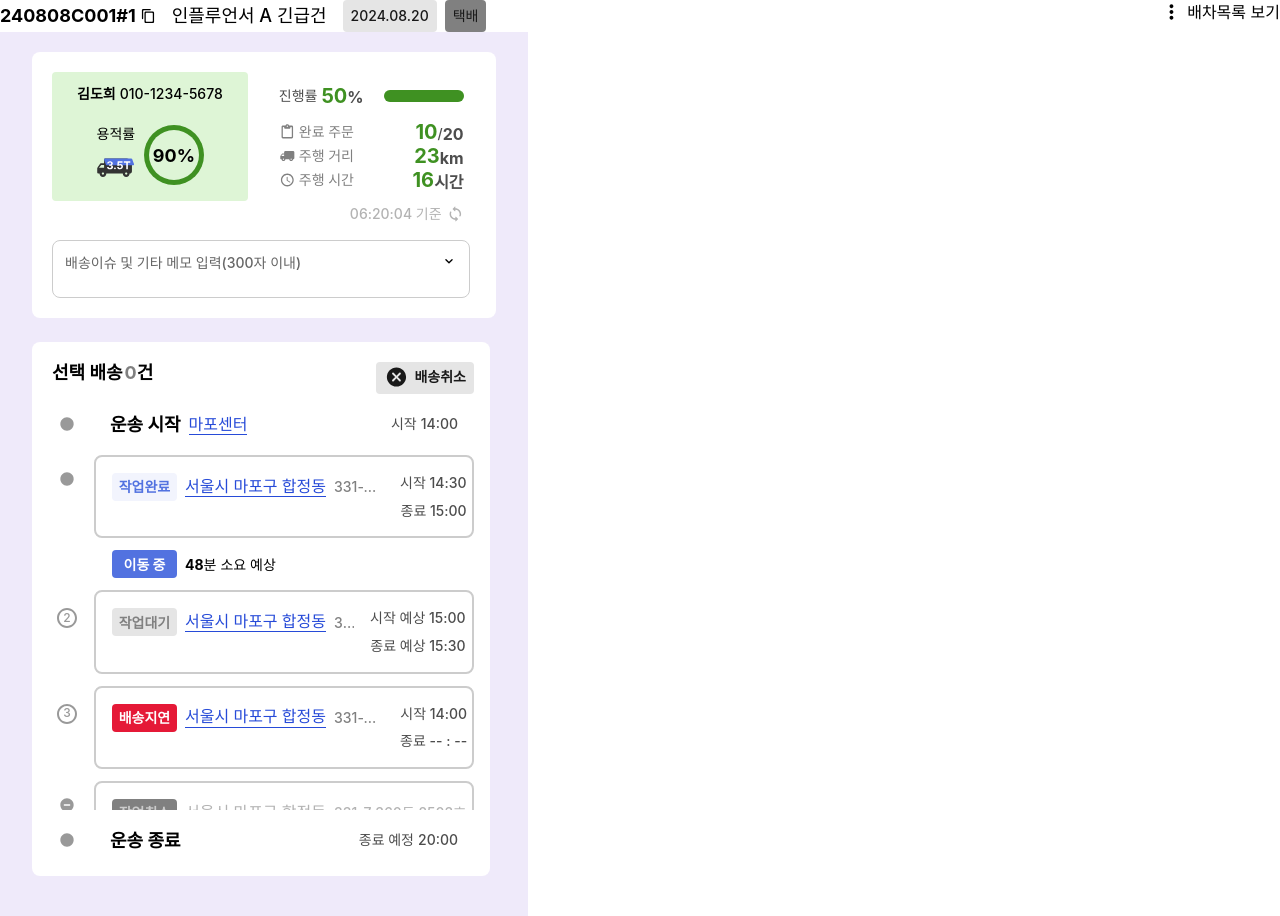
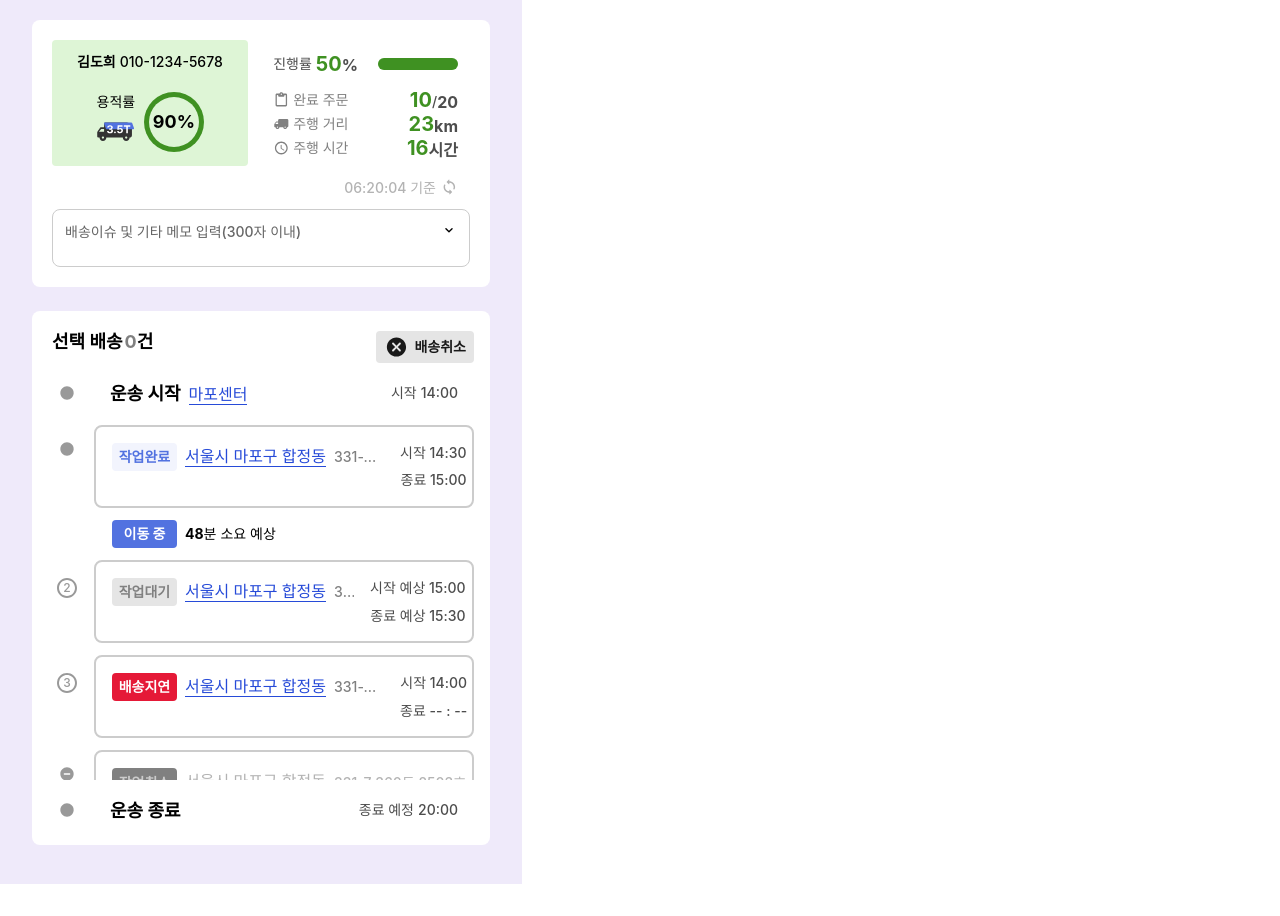
Before and after one commit to FastCampus-Final-Group2/finalproject, a Next.js app: page /control/detail/dispatchCode in a window 1280 px wide. After the commit the page ends 884 px from the top, so only its background shows below. Built offline with nearby package versions, Linux system fonts and the light colour scheme; a web font is replaced by a local one.

Commit message:
design: 컴포넌트 위치 조정, tailwind 수정

```diff
--- a/src/app/control/detail/dispatchCode/page.tsx
+++ b/src/app/control/detail/dispatchCode/page.tsx
@@ -1,15 +1,10 @@
-import Icon from "@/components/core/Icon";
-import Button from "@/components/core/Button";
-import DeliveryIssues from "@/components/DeliveryIssues";
-import FloorAreaRatioCard from "@/components/FloorAreaRatioCard";
 import DeliveryProgressInfo from "@/components/DeliveryProgressInfo";
 import AccessTimeRefresh from "@/components/AccessTimeRefresh";
 import DeliveryRoutine from "@/components/DeliveryRoutine";
-// todo: bg-gray-50 지우기
 const ControlDetailPage = () => {
   return (
     <>
-      <div className="flex justify-between">
+      {/* <div className="flex justify-between">
         <ul className="flex items-center gap-[16px]">
           <li className="flex items-center gap-[4px]">
             <p className="text-T-18-B">240808C001#1</p>
@@ -27,21 +22,13 @@ const ControlDetailPage = () => {
         </ul>
         <div className="flex gap-[4px]">
           <Icon id="menuKebab" />
-          {/* todo: 아이콘 추후 교체 */}
           <div>배차목록 보기</div>
         </div>
-      </div>
+      </div> */}
 
       <div className="flex h-[884px] w-fit flex-col gap-[24px] bg-purple-50 px-[32px] pb-[15px] pt-[20px]">
         <div className="flex w-fit flex-col gap-[4px] rounded-[8px] bg-white p-[20px]">
-          <div className="flex gap-[19px]">
-            <FloorAreaRatioCard />
-            <div className="flex flex-col gap-[12px] p-[12px]">
-              <DeliveryProgressInfo />
-              <AccessTimeRefresh />
-            </div>
-          </div>
-          <DeliveryIssues />
+          <DeliveryProgressInfo />
         </div>
         <div className="flex w-fit flex-col gap-[4px] rounded-[8px] bg-white pb-[8px] pl-[12px] pr-[16px] pt-[20px]">
           <DeliveryRoutine />
--- a/src/components/AccessTimeRefresh/index.tsx
+++ b/src/components/AccessTimeRefresh/index.tsx
@@ -14,7 +14,7 @@ const AccessTimeRefresh = () => {
   }, []);
 
   return (
-    <div>
+    <div className="pr-[12px]">
       <ul className="flex items-center justify-end gap-[4px] text-gray-300 text-B-14-M">
         <li>{accessTime} 기준</li>
         <li>
--- /dev/null
+++ b/src/components/DeliveryProgressInfo/DeliveryCompletedCard.tsx
@@ -0,0 +1,45 @@
+import Icon, { IconId } from "@/components/core/Icon";
+
+// todo: 완료 주문의 unit은 api 연동 후 변경
+const progressData: { title: string; count: number; unit: string | number; iconId: IconId; devide: string }[] = [
+  { title: "완료 주문", count: 10, unit: 20, iconId: "order", devide: "/" },
+  { title: "주행 거리", count: 23, unit: "km", iconId: "truck", devide: "" },
+  { title: "주행 시간", count: 16, unit: "시간", iconId: "clock", devide: "" },
+];
+
+const DeliveryCompletedCard = () => {
+  const progressRate = (80 / 100) * 50;
+  return (
+    <div className="flex flex-col gap-[12px] px-[12px] pt-[12px]">
+      <ul className="flex items-center justify-between gap-[20px] text-gray-700 text-B-14-M">
+        <li className="flex items-center gap-[4px]">
+          <p>진행률</p>
+          <p>
+            <span className="text-lime-650 text-T-20-B">50</span>
+            <span className="text-T-16-B">%</span>
+          </p>
+        </li>
+        <li className="h-[12px] w-[80px] rounded-full bg-lime-100">
+          <p className={`h-[12px] w-[${progressRate}px] rounded-full bg-lime-650`}></p>
+        </li>
+      </ul>
+      <div className="text-gray-700 text-B-14-M">
+        {progressData.map((data, index) => (
+          <ul key={index} className="flex items-center justify-between text-gray-500">
+            <li className="flex items-center gap-[4px]">
+              <Icon id={data.iconId} size={16} className="text-gray-500" />
+              <p>{data.title}</p>
+            </li>
+            <li className="flex items-end text-gray-700">
+              <p className="text-lime-650 text-T-20-B">{data.count}</p>
+              <p>{data.devide}</p>
+              <p className="text-T-16-B">{data.unit}</p>
+            </li>
+          </ul>
+        ))}
+      </div>
+    </div>
+  );
+};
+
+export default DeliveryCompletedCard;
--- a/src/components/DeliveryProgressInfo/index.tsx
+++ b/src/components/DeliveryProgressInfo/index.tsx
@@ -1,44 +1,17 @@
-import Icon, { IconId } from "@/components/core/Icon";
-
-// todo: 완료 주문의 unit은 api 연동 후 변경
-
-const progressData: { title: string; count: number; unit: string | number; iconId: IconId; devide: string }[] = [
-  { title: "완료 주문", count: 10, unit: 20, iconId: "order", devide: "/" },
-  { title: "주행 거리", count: 23, unit: "km", iconId: "truck", devide: "" },
-  { title: "주행 시간", count: 16, unit: "시간", iconId: "clock", devide: "" },
-];
+import DeliveryIssues from "./DeliveryIssues";
+import FloorAreaRatioCard from "./FloorAreaRatioCard";
+import DeliveryCompletedCard from "./DeliveryCompletedCard";
+import AccessTimeRefresh from "@/components/AccessTimeRefresh";
 
 const DeliveryProgressInfo = () => {
-  const progressRate = (80 / 100) * 50;
   return (
     <div className="flex flex-col gap-[12px]">
-      <ul className="flex items-center justify-between gap-[20px] text-gray-700 text-B-14-M">
-        <li className="flex items-center gap-[4px]">
-          <p>진행률</p>
-          <p>
-            <span className="text-lime-650 text-T-20-B">50</span>
-            <span className="text-T-16-B">%</span>
-          </p>
-        </li>
-        <li className="h-[12px] w-[80px] rounded-full bg-lime-100">
-          <p className={`h-[12px] w-[${progressRate}px] rounded-full bg-lime-650`}></p>
-        </li>
-      </ul>
-      <div className="text-gray-700 text-B-14-M">
-        {progressData.map((data, index) => (
-          <ul key={index} className="flex items-center justify-between text-gray-500">
-            <li className="flex items-center gap-[4px]">
-              <Icon id={data.iconId} size={16} className="text-gray-500" />
-              <p>{data.title}</p>
-            </li>
-            <li className="flex items-end text-gray-700">
-              <p className="text-lime-650 text-T-20-B">{data.count}</p>
-              <p>{data.devide}</p>
-              <p className="text-T-16-B">{data.unit}</p>
-            </li>
-          </ul>
-        ))}
+      <div className="flex justify-between">
+        <FloorAreaRatioCard />
+        <DeliveryCompletedCard />
       </div>
+      <AccessTimeRefresh />
+      <DeliveryIssues />
     </div>
   );
 };
--- a/src/components/DeliveryRoutine/DeliveryRoutineDetail/index.tsx
+++ b/src/components/DeliveryRoutine/DeliveryRoutineDetail/index.tsx
@@ -135,15 +135,18 @@ const DeliveryRoutineDetail = () => {
           <React.Fragment key={item.order}>
             <div className="flex w-[430px] justify-between">
               <CircleCheckbox iconId={item.iconId} status={item.status} order={item.order} />
-              <DeliveryStopoverListCard background={item.status === "default" ? "start" : undefined}>
-                <ul className={item.status === "cancelled" ? "text-gray-300" : ""}>
+              <DeliveryStopoverListCard
+                background={item.status === "default" ? "start" : undefined}
+                height={item.status === "cancelled" ? "cancelled" : "default"}
+              >
+                <ul className={`${item.status === "cancelled" ? "text-gray-300" : ""} `}>
                   <li className="flex items-center gap-[8px]">
                     <DeliveryStatusTag text={item.status || "default"}>{item.text}</DeliveryStatusTag>
                     {/* 주소 표시 부분 */}
                     <p
                       className={`cursor-pointer text-nowrap border-b border-blue-500 text-T-16-M ${
                         item.status === "cancelled" ? "border-gray-300 text-gray-300" : "text-blue-500"
-                      }`}
+                      } `}
                     >
                       {item.address}
                     </p>
--- a/src/components/DeliveryRoutine/DeliveryStopoverListCard/index.tsx
+++ b/src/components/DeliveryRoutine/DeliveryStopoverListCard/index.tsx
@@ -10,13 +10,14 @@ interface DeliveryStopoverListCardProps extends VariantProps<typeof DeliveryStop
 const DeliveryStopoverListCard = ({
   background,
   border,
+  height,
   children,
   className,
   ...props
 }: DeliveryStopoverListCardProps) => {
   return (
     <>
-      <div className={cn(DeliveryStopoverListCardClass({ background, border }))} {...props}>
+      <div className={cn(DeliveryStopoverListCardClass({ background, border, height }))} {...props}>
         {children}
       </div>
     </>
--- a/src/components/DeliveryRoutine/DeliveryStopoverListCard/index.variants.ts
+++ b/src/components/DeliveryRoutine/DeliveryStopoverListCard/index.variants.ts
@@ -13,6 +13,10 @@ export const DeliveryStopoverListCardClass = cva(
         default: "border-[2px] border-gray-200",
         delayed: "border-[2px] border-red-500",
         deliveryStartEnd: "border-none",
+      },
+      height: {
+        default: "",
+        cancelled: "h-[88px]",
       },
     },
     compoundVariants: [
@@ -32,6 +36,7 @@ export const DeliveryStopoverListCardClass = cva(
     defaultVariants: {
       background: "default",
       border: "default",
+      height: "default",
     },
   },
 );
--- a/src/components/FloorAreaRatioCard/index.tsx
+++ /dev/null
@@ -1,28 +0,0 @@
-import Icon from "@/components/core/Icon";
-
-const FloorAreaRatioCard = () => {
-  // todo: smName, phoneNumber는 나중에 지울 것
-  return (
-    <div className="flex h-fit w-fit flex-col items-center gap-[20px] rounded-[4px] bg-lime-100 px-[25px] pb-[14px] pt-[12px] text-B-14-M">
-      <ul className="flex gap-[4px]">
-        <li className="text-B-14-B">김도희</li> {/* smName */}
-        <li>010-1234-5678</li> {/* phoneNumber */}
-      </ul>
-      <div className="flex items-center gap-[8px]">
-        <div className="flex flex-col items-center gap-[4px]">
-          <p>용적률</p>
-          <Icon id="wing_3.5T" size={40} />
-        </div>
-        <div>
-          <div className="relative h-[60px] w-[60px] rounded-full bg-lime-650">
-            <div className="absolute left-1/2 top-1/2 flex h-[50px] w-[50px] -translate-x-1/2 -translate-y-1/2 transform items-center justify-center rounded-full bg-lime-100">
-              <p className="text-T-18-B">90%</p>
-            </div>
-          </div>
-        </div>
-      </div>
-    </div>
-  );
-};
-
-export default FloorAreaRatioCard;
```
Also changed, not shown: src/components/DeliveryProgressInfo/DeliveryIssues.tsx (renamed from src/components/DeliveryIssues/index.tsx).
